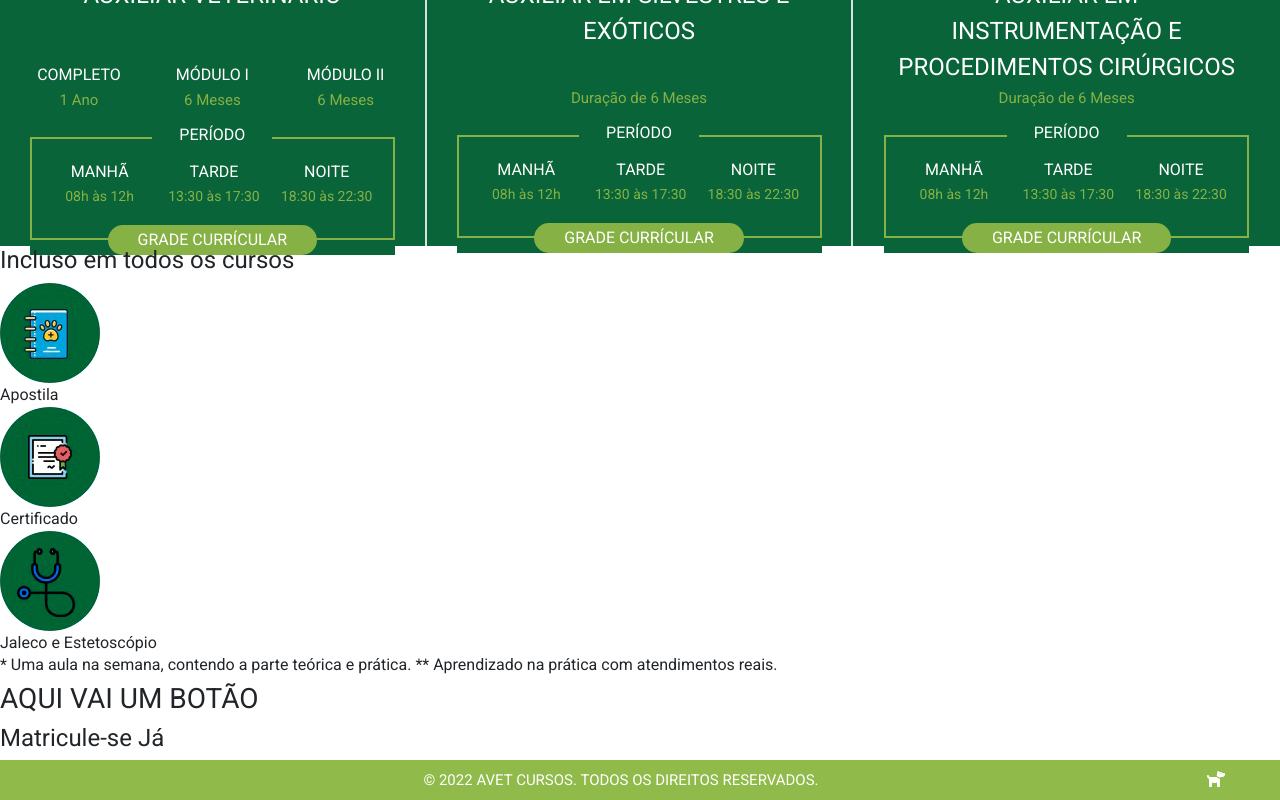
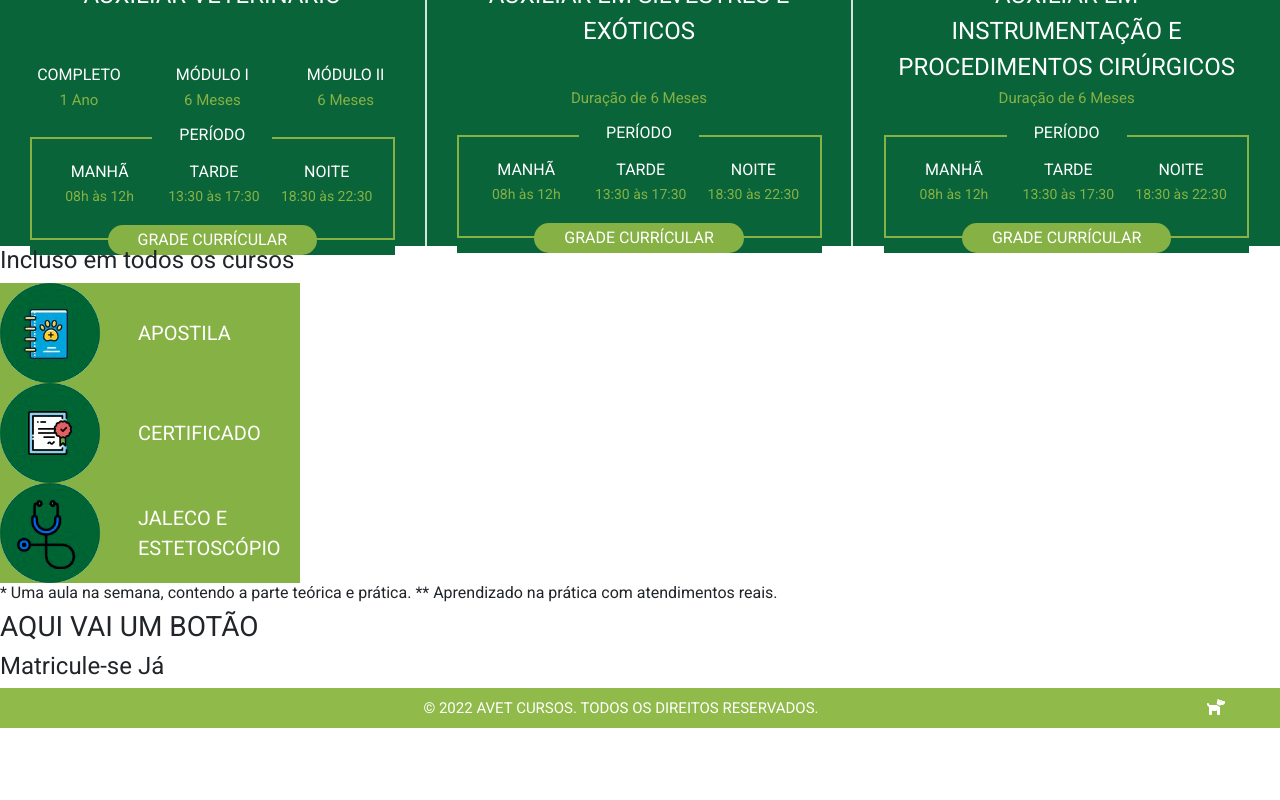
Before and after one commit to marcusviniciusmo/Avet_Cursos_Website, a React (Create React App) app in the folder frontend/: page /cursos in a window 1280 px wide. Shown: the part 630-1430 px from the top of the page. After the commit the page ends 1358 px from the top, so only its background shows below. Built offline with nearby package versions, Linux system fonts and the light colour scheme.

Commit message:
IncludedInCourse component styling

```diff
--- a/frontend/src/components/IncludedInCourse/index.tsx
+++ b/frontend/src/components/IncludedInCourse/index.tsx
@@ -1,3 +1,4 @@
+import { ToUpperCaseText } from 'utils/Functions';
 import './styles.css';
 
 type Props = {
@@ -8,12 +9,12 @@ type Props = {
 
 function IncludedInCourse({ imageUrl, imageDescription, label }: Props) {
   return (
-    <>
+    <div id='includedInCourseContainer'>
       <div id='includedInCourseLogoContainer'>
         <img src={imageUrl} alt={imageDescription} />
       </div>
-      <span>{label}</span>
-    </>
+      <span>{ToUpperCaseText(label)}</span>
+    </div>
   );
 };
 
--- a/frontend/src/components/IncludedInCourse/styles.css
+++ b/frontend/src/components/IncludedInCourse/styles.css
@@ -1,8 +1,22 @@
+div#includedInCourseContainer {
+  background: #86B144;
+  width: 300px;
+  display: flex;
+  flex-direction: row;
+  align-items: center;
+}
+
 div#includedInCourseLogoContainer {
   background: #096439;
   width: 100px;
   height: 100px;
+  margin-right: 38px;
   border-radius: 50%;
   display: flex;
   justify-content: center;
 }
+
+div#includedInCourseContainer span {
+  color: #FFFFFF;
+  font-size: 20px;
+}
```
